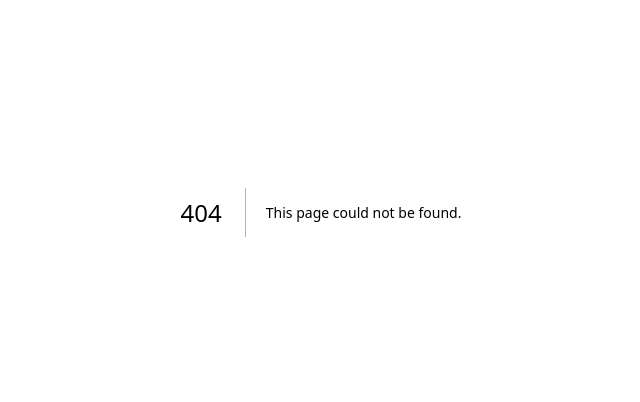
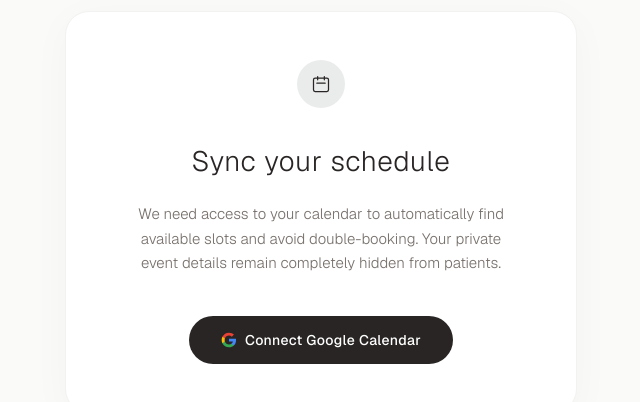
Before and after one commit to sebasgc4408/SereneBDDfinal, a Next.js app: page /onboarding in a window 1280 px wide. Before the commit this address had no page. Shown: the part 188-590 px from the top of the page, without its empty margins (319-959 px from the left). Built offline with nearby package versions, Linux system fonts and the light colour scheme; no server answers.

Commit message:
feat(auth): Implement meditative Google Calendar connection flow

```diff
--- /dev/null
+++ b/src/app/onboarding/page.tsx
@@ -0,0 +1,5 @@
+import Onboarding from '@/components/Onboarding'
+
+export default function OnboardingPage() {
+  return <Onboarding />
+}
--- /dev/null
+++ b/src/components/Onboarding.tsx
@@ -0,0 +1,65 @@
+'use client'
+
+import React from 'react'
+import { useUser } from '@clerk/nextjs'
+import { motion } from 'framer-motion'
+
+const Onboarding = () => {
+  const { user, isLoaded } = useUser()
+
+  const handleConnect = async () => {
+    if (!user) return
+
+    // Initiates the OAuth flow to connect Google Calendar
+    try {
+      await user.createExternalAccount({
+        strategy: 'oauth_google',
+        redirectUrl: '/dashboard',
+      })
+    } catch (err) {
+      console.error("Failed to connect Google Calendar", err)
+    }
+  }
+
+  if (!isLoaded) return <div className="min-h-screen bg-[#FAFAF9]" />
+
+  return (
+    <div className="flex min-h-screen flex-col items-center justify-center bg-[#FAFAF9] px-6 selection:bg-[#788B80] selection:text-white font-sans">
+      <motion.div
+        initial={{ opacity: 0, y: 15 }}
+        animate={{ opacity: 1, y: 0 }}
+        transition={{ duration: 0.8, ease: [0.22, 1, 0.36, 1] }}
+        className="w-full max-w-lg rounded-3xl bg-white p-12 text-center shadow-[0_8px_40px_rgb(0,0,0,0.03)] border border-[#F2F2F0]"
+      >
+        <div className="mx-auto mb-8 h-12 w-12 rounded-full bg-[#EAECEB] flex items-center justify-center">
+          <svg xmlns="http://www.w3.org/2000/svg" className="h-5 w-5 text-[#292524]" fill="none" viewBox="0 0 24 24" stroke="currentColor">
+            <path strokeLinecap="round" strokeLinejoin="round" strokeWidth={1.5} d="M8 7V3m8 4V3m-9 8h10M5 21h14a2 2 0 002-2V7a2 2 0 00-2-2H5a2 2 0 00-2 2v12a2 2 0 002 2z" />
+          </svg>
+        </div>
+
+        <h1 className="mb-5 text-[28px] font-light tracking-wide text-[#292524]">
+          Sync your schedule
+        </h1>
+
+        <p className="mx-auto mb-10 max-w-sm text-[15px] font-light leading-relaxed text-[#78716C]">
+          We need access to your calendar to automatically find available slots and avoid double-booking. Your private event details remain completely hidden from patients.
+        </p>
+
+        <button
+          onClick={handleConnect}
+          className="group relative inline-flex h-12 w-full items-center justify-center overflow-hidden rounded-full bg-[#292524] px-8 text-sm font-medium tracking-wide text-white transition-all duration-300 ease-out hover:bg-[#1C1917] hover:shadow-lg hover:shadow-black/5 active:scale-[0.98] sm:w-auto gap-2"
+        >
+          <svg className="w-4 h-4" viewBox="0 0 24 24" fill="currentColor">
+             <path d="M22.56 12.25c0-.78-.07-1.53-.2-2.25H12v4.26h5.92c-.26 1.37-1.04 2.53-2.21 3.31v2.77h3.57c2.08-1.92 3.28-4.74 3.28-8.09z" fill="#4285F4"/>
+             <path d="M12 23c2.97 0 5.46-.98 7.28-2.66l-3.57-2.77c-.98.66-2.23 1.06-3.71 1.06-2.86 0-5.29-1.93-6.16-4.53H2.18v2.84C3.99 20.53 7.7 23 12 23z" fill="#34A853"/>
+             <path d="M5.84 14.09c-.22-.66-.35-1.36-.35-2.09s.13-1.43.35-2.09V7.07H2.18C1.43 8.55 1 10.22 1 12s.43 3.45 1.18 4.93l2.85-2.22.81-.62z" fill="#FBBC05"/>
+             <path d="M12 5.38c1.62 0 3.06.56 4.21 1.64l3.15-3.15C17.45 2.09 14.97 1 12 1 7.7 1 3.99 3.47 2.18 7.07l3.66 2.84c.87-2.6 3.3-4.53 6.16-4.53z" fill="#EA4335"/>
+          </svg>
+          <span>Connect Google Calendar</span>
+        </button>
+      </motion.div>
+    </div>
+  )
+}
+
+export default Onboarding
```
Also changed, not shown: 1 other file (tests, documents, lock files or other folders).
